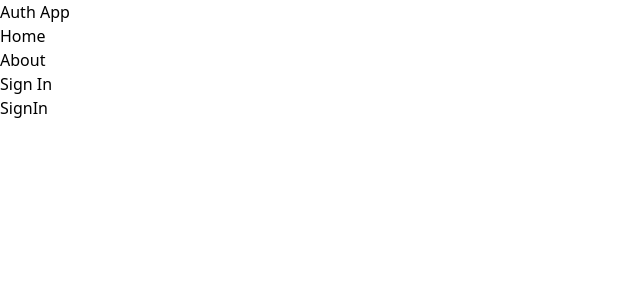
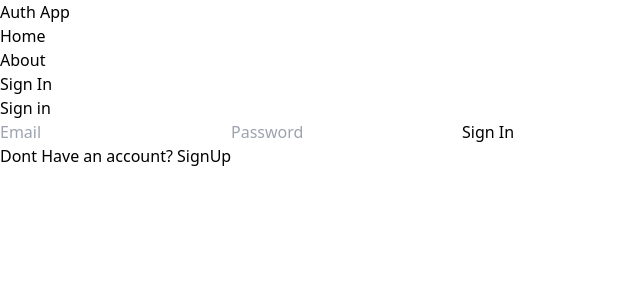
Before and after one commit to moideenshacp/React_Auth, a React (Vite) app in the folder client/: page /sign-in in a window 1280 px wide. Shown: the top 300 px of the page, without its empty margins (0-640 px from the left). Built offline with nearby package versions, Linux system fonts and the light colour scheme.

Commit message:
complete signin page

```diff
--- a/client/src/pages/SignIn.jsx
+++ b/client/src/pages/SignIn.jsx
@@ -1,7 +1,58 @@
+import { useState } from "react"
+import { Link,useNavigate } from "react-router-dom"
 
 const SignIn = () => {
+  const [formData,setFormData] = useState({})
+  const [error,setError] = useState(false)
+  const [loading,setLoading] = useState(false)
+  const navigate = useNavigate()
+  const handleChange = (e)=>{
+    setFormData({...formData,[e.target.id]:e.target.value})
+  }
+
+  const handleSubmit = async (e)=>{
+    e.preventDefault()
+
+    try {
+      setLoading(true)
+      setError(false)
+      const res = await fetch('/api/auth/signin',{
+        method:'POST',
+        headers:{
+          'Content-Type':'application/json',
+        },
+        body:JSON.stringify(formData)
+      })
+      const data = await res.json()
+
+      setLoading(false)
+      if(data.success === false){
+        setError(true)
+        return
+      }
+      navigate('/')
+    } catch (error) {
+      setLoading(false)
+      setError(true)
+      console.log(error);
+
+    }
+
+  }
+
   return (
-    <div>SignIn</div>
+    <div className="p-4 max-w-lg mx-auto">
+    <h1 className="text-3xl text-center font-semibold my-7 uppercase">Sign in</h1>
+    <form onSubmit={handleSubmit} className="flex flex-col gap-4">
+      <input type="email" placeholder="Email" id="email" className="bg-slate-100 p-3 rounded-lg" onChange={handleChange} />
+      <input type="password" placeholder="Password" id="password" className="bg-slate-100 p-3 rounded-lg" onChange={handleChange} />
+      <button disabled={loading} className="bg-slate-700 text-white p-3 rounded-lg uppercase hover:opacity-95 disabled:opacity-80">{loading ? 'Loading..':'Sign In'}</button>
+    </form>
+    <div className="mt-5">
+      <p>Dont Have an account?  <Link to='/sign-up' ><span className="text-blue-500">SignUp</span></Link></p>
+    </div>
+    <p className="text-red-700 mt-5">{error && 'Something went wrong!!'}</p>
+    </div>
   )
 }
 
--- a/client/src/pages/SignUp.jsx
+++ b/client/src/pages/SignUp.jsx
@@ -1,10 +1,11 @@
 import { useState } from "react"
-import { Link } from "react-router-dom"
+import { Link,useNavigate } from "react-router-dom"
 
 const SignUp = () => {
   const [formData,setFormData] = useState({})
   const [error,setError] = useState(false)
   const [loading,setLoading] = useState(false)
+  const navigate = useNavigate()
   const handleChange = (e)=>{
     setFormData({...formData,[e.target.id]:e.target.value})
   }
@@ -30,6 +31,7 @@
         setError(true)
         return
       }
+      navigate('/sign-in')
     } catch (error) {
       setLoading(false)
       setError(true)
```
